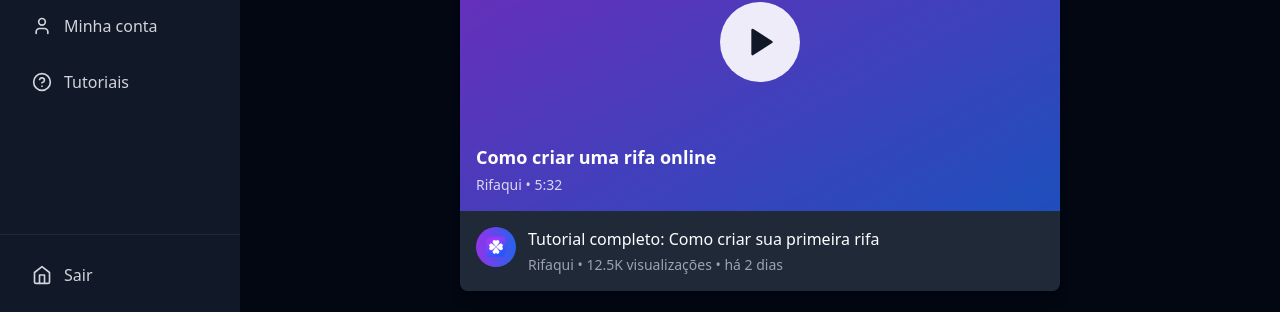
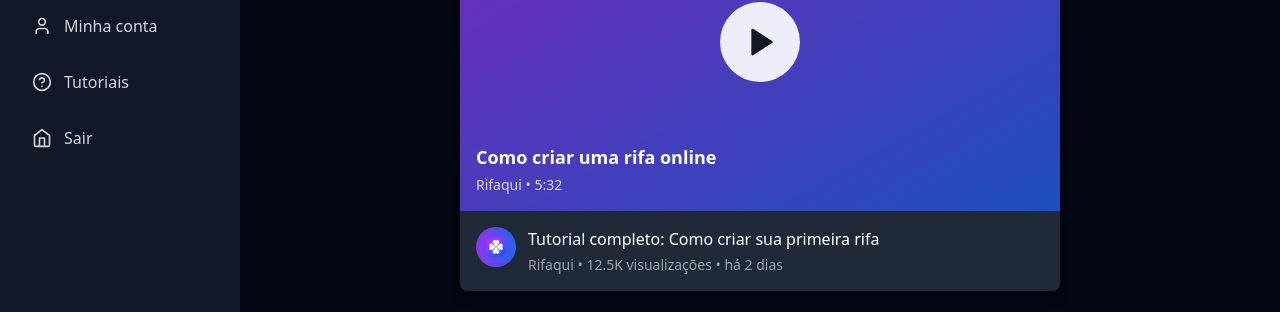
Before and after one commit to gilson954/sistema-rifa, a React (Vite) app: page /dashboard in a window 1280 px wide. Shown: the part 632-944 px from the top of the page. Built offline with nearby package versions, Linux system fonts and the light colour scheme.

Commit message:
Move Sair button below Tutoriais

```diff
--- a/src/components/Sidebar.tsx
+++ b/src/components/Sidebar.tsx
@@ -140,11 +140,9 @@ const Sidebar: React.FC<SidebarProps> = ({ onClose }) => {
               </li>
             );
           })}
-        </ul>
-      </nav>
 
-      {/* Home Button */}
-      <div className="p-4 border-t border-gray-800">
+          {/* Sair Button - Now inside the navigation menu */}
+          <li>
             <button
               onClick={handleGoHome}
               className="w-full flex items-center space-x-3 px-4 py-3 rounded-lg text-gray-300 hover:bg-gray-800 hover:text-white transition-colors duration-200"
@@ -152,7 +150,9 @@ const Sidebar: React.FC<SidebarProps> = ({ onClose }) => {
               <Home className="h-5 w-5" />
               <span className="font-medium">Sair</span>
             </button>
-      </div>
+          </li>
+        </ul>
+      </nav>
     </div>
   );
 };
```
Lines whose indentation alone changed are shown as unchanged.
